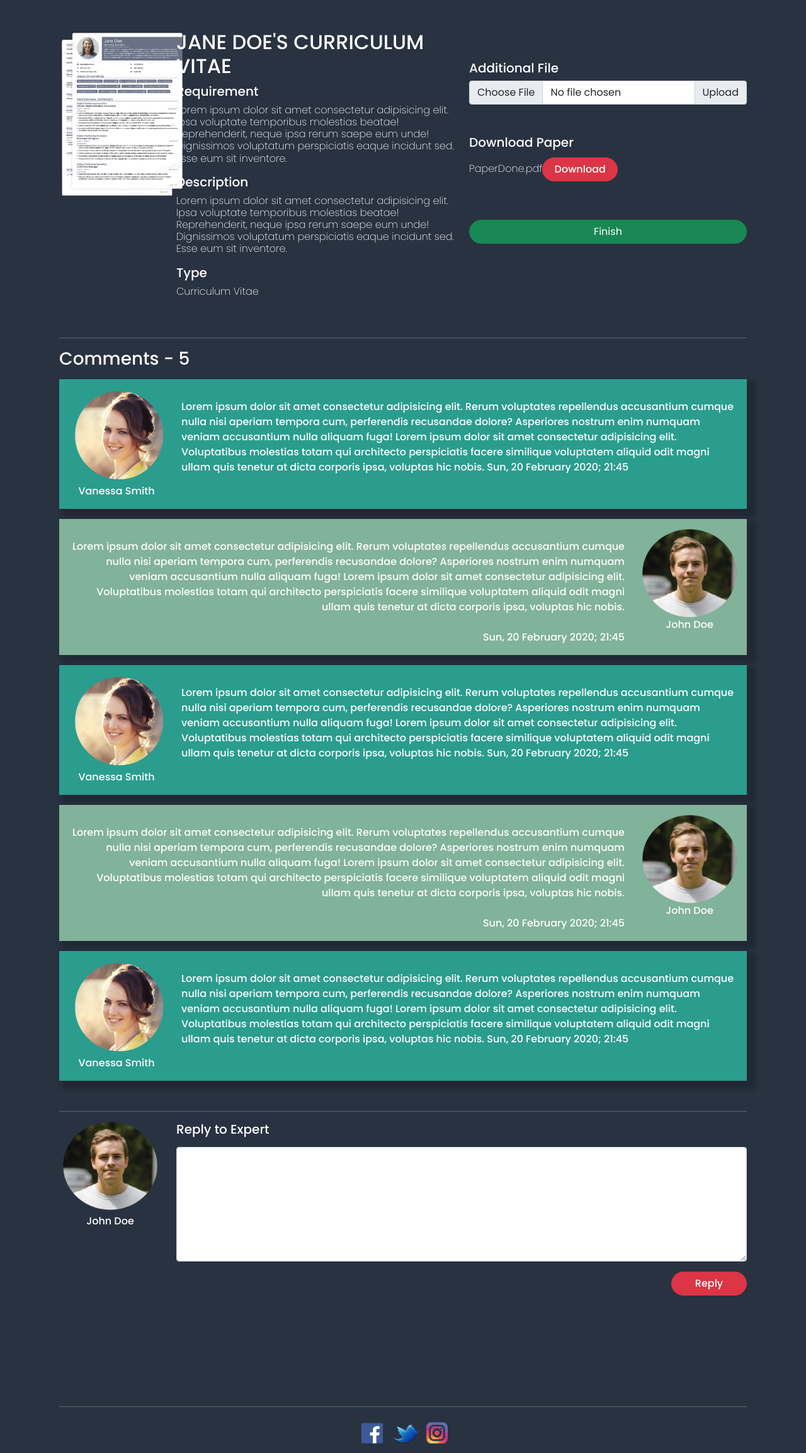
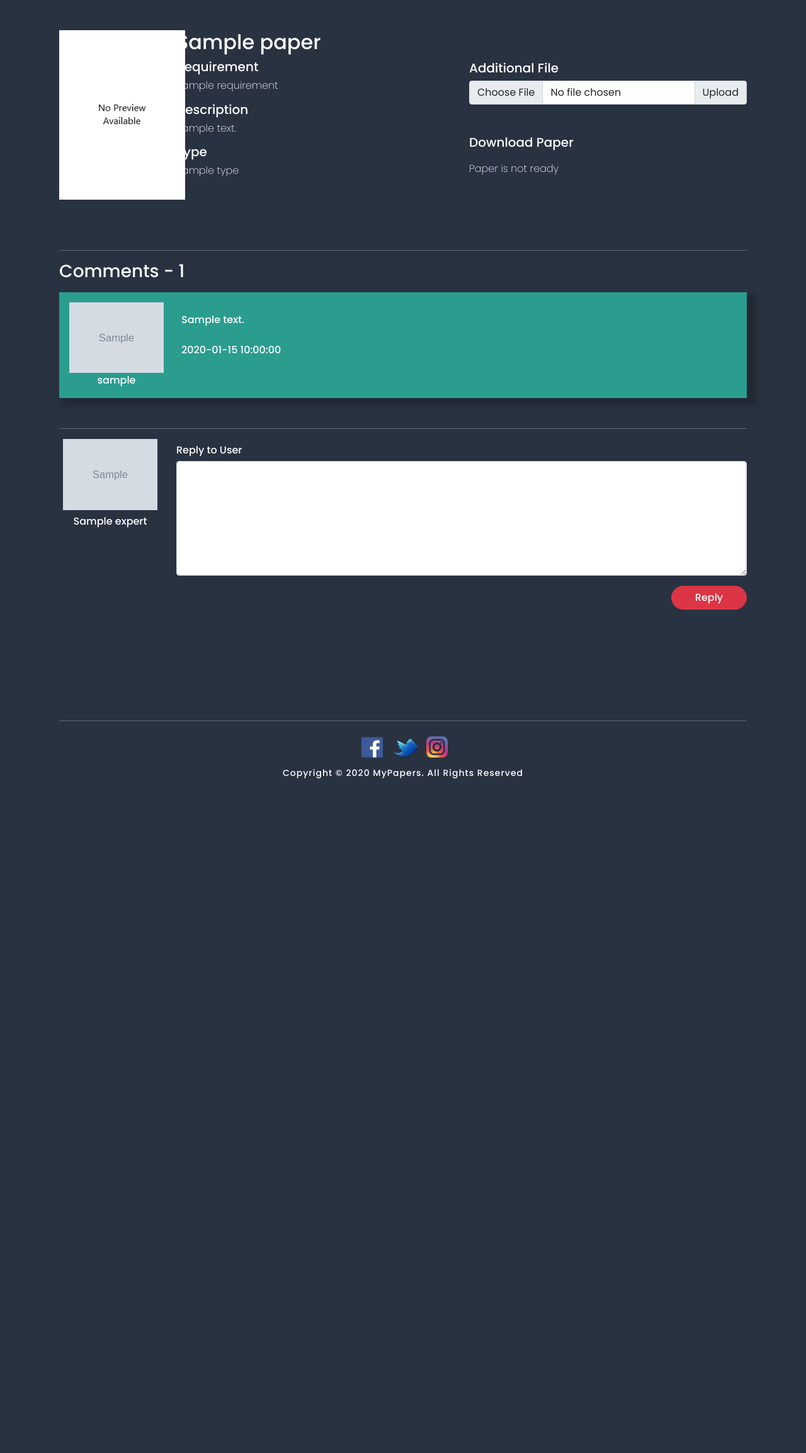
Before and after one commit to KalvinE14/MyPapers, a Laravel app: template MyPapers/resources/views/paper_detail.blade.php in a window 1280 px wide. Shown: the part 142-2449 px from the top of the page at 63% size. After the commit the page ends 1378 px from the top, so only its background shows below. Run offline with Laravel 8, Linux system fonts and the light colour scheme; the template is opened without the code that fills it: most values are stand-ins (such as "Sample title", 1, 10 or a date in 2020); grey boxes marked "Sample" are stand-in pictures; some libraries are stand-ins or nearby versions.

Commit message:
Add functionality for paper detail with comment

```diff
--- a/MyPapers/app/Comment.php
+++ b/MyPapers/app/Comment.php
@@ -7,6 +7,6 @@ use Illuminate\Database\Eloquent\Model;
 class Comment extends Model
 {
     protected $fillable = [
-        'comment'
+        'user_comment', 'expert_comment', 'paper_id', 'comment'
     ];
 }
--- a/MyPapers/resources/views/home/home_expert.blade.php
+++ b/MyPapers/resources/views/home/home_expert.blade.php
@@ -23,7 +23,7 @@
                                 </div>
                             </div>
                             <div class="col-md-4" style="text-align: right">
-                                <a class="btn" style="color: white">
+                                <a href="{{ route('paper_detail', $upcomingPaper->paper_id) }}" class="btn" style="color: white">
                                     <h5 style="margin-top: 50%">See More ></h5>
                                 </a>
                             </div>
--- a/MyPapers/resources/views/paper_detail.blade.php
+++ b/MyPapers/resources/views/paper_detail.blade.php
@@ -4,16 +4,20 @@
     <div class="container mt-5 mb-5">
         <div class="row">
             <div class="col-2">
-                <img src="{{url('assets/previewpaper1.png')}}" alt="" width="200px">
+                @if($paper->preview == null)
+                <img src="{{url('assets/nopreview.png')}}" alt="" width="200px">
+                @else
+                <img src="{{url('assets/' . $paper->preview)}}" alt="" width="200px">
+                @endif
             </div>
             <div class="col-5" style="font-weight: 500; font-family: 'Poppins', sans-serif; color: white;">
-                <h2>JANE DOE'S CURRICULUM VITAE</h2>
+                <h2>{{ $paper->title }}</h2>
                 <h5>Requirement</h5>
-                <h6 class="mb-3" style="font-weight: 100">Lorem ipsum dolor sit amet consectetur adipisicing elit. Ipsa voluptate temporibus molestias beatae! Reprehenderit, neque ipsa rerum saepe eum unde! Dignissimos voluptatum perspiciatis eaque incidunt sed. Esse eum sit inventore.</h6>
+                <h6 class="mb-3" style="font-weight: 100">{{ $paper->requirement }}</h6>
                 <h5>Description</h5>
-                <h6 class="mb-3" style="font-weight: 100">Lorem ipsum dolor sit amet consectetur adipisicing elit. Ipsa voluptate temporibus molestias beatae! Reprehenderit, neque ipsa rerum saepe eum unde! Dignissimos voluptatum perspiciatis eaque incidunt sed. Esse eum sit inventore.</h6>
+                <h6 class="mb-3" style="font-weight: 100">{{ $paper->description }}</h6>
                 <h5>Type</h5>
-                <h6 class="mb-3" style="font-weight: 100">Curriculum Vitae</h6>
+                <h6 class="mb-3" style="font-weight: 100">{{ $paper->type }}</h6>
             </div>
             <div class="col-5 mt-5" style="display: inline; font-weight: 500; font-family: 'Poppins', sans-serif; color: white;">
                 <h5>Additional File</h5>
@@ -23,15 +27,23 @@
                 </div>
                 <h5>Download Paper</h5>
                 <div class="row mb-5">
-                    <div class="col-3 mt-1">
-                        <span><h6 class="mb-4 mt-2" style="font-weight: 100; width: 40%;">PaperDone.pdf</h6></span>
+                    <div class="col-6 mt-1">
+                        @if($paper->preview == null)
+                        <span><h6 class="mb-4 mt-2" style="font-weight: 100; width: auto;">Paper is not ready</h6></span>
+                        @else
+                        <span><h6 class="mb-4 mt-2" style="font-weight: 100; width: 40%;">{{ $paper->preview }}</h6></span>
+                        @endif
                     </div>
-                    <div class="col-9">
+                    <div class="col-6">
+                        @if($paper->preview != null)
                         <span><button type="submit" class="btn btn-danger mt-1" style="width: 120px; border-radius: 50px; font-family: 'Poppins', sans-serif; font-weight: 500; color: white;">Download</button></span>
+                        @endif
                     </div>
                 </div>
+                @if($paper->preview != null)
+                <button type="button" class="btn btn-success" style="width: 100%; border-radius: 50px">Finish</button>
+                @endif
 
-                <button type="button" class="btn btn-success" style="width: 100%; border-radius: 50px">Finish</button>
             </div>
         </div>
     </div>
@@ -39,78 +51,72 @@
         <hr style="border-top: 1px solid white">
     </div>
     <div class="container" style="font-weight: 500; font-family: 'Poppins', sans-serif; color: white;">
-        <h3>Comments - 5</h3>
+        <h3>Comments - {{ $totalComment }}</h3>
     </div>
     <div class="container mb-5">
-        @php
-            $x = 0;
-        @endphp
-
-        @while ($x <= 4)
-            @if ($x % 2 == 0)
+        @foreach($comments as $comment)
+            @if(strcmp(Session::get('role'), "User") == 0)
+            @if($comment->expert_comment)
             <div class="container mt-3 mb-1 pt-3 pb-3 pl-3 pr-3" style="background: #2a9d8f; box-shadow: 10px 8px 8px 5px rgba(0, 0, 0, 0.2);">
-                    @if ($x % 2 == 0)
                 <div class="row">
                     <div class="col-2" style="text-align: center; font-weight: 500; font-family: 'Poppins', sans-serif; color: white;">
-                                <img class="ml-5" src="{{url('assets/profilepicture.png')}}" alt="" width="150px">
-                                Vanessa Smith
+                        <img class="ml-5" src="{{url('assets/' . $comment->expertPicture)}}" alt="" width="150px">
+                        {{ $comment->expertName }}
                     </div>
                     <div class="col-10 mt-3" style="font-weight: 500; font-family: 'Poppins', sans-serif; color: white;">
-                                Lorem ipsum dolor sit amet consectetur adipisicing elit. Rerum voluptates repellendus accusantium cumque nulla nisi aperiam tempora cum, perferendis recusandae dolore? Asperiores nostrum enim numquam veniam accusantium nulla aliquam fuga!
-                                Lorem ipsum dolor sit amet consectetur adipisicing elit. Voluptatibus molestias totam qui architecto perspiciatis facere similique voluptatem aliquid odit magni ullam quis tenetur at dicta corporis ipsa, voluptas hic nobis.
-                                Sun, 20 February 2020; 21:45
+                        {{ $comment->comment }}
+                        <br><br>
+                        {{ $comment->created_at }}
+                    </div>
                 </div>
             </div>
             @else
+            <div class="container mt-3 mb-1 pt-3 pb-3 pl-3 pr-3" style="background: #81b29a; box-shadow: 10px 8px 8px 5px rgba(0, 0, 0, 0.2);">
                 <div class="row">
                     <div class="col-10 mt-3" style="text-align: right; font-weight: 500; font-family: 'Poppins', sans-serif; color: white;">
-                                Lorem ipsum dolor sit amet consectetur adipisicing elit. Rerum voluptates repellendus accusantium cumque nulla nisi aperiam tempora cum, perferendis recusandae dolore? Asperiores nostrum enim numquam veniam accusantium nulla aliquam fuga!
-                                Lorem ipsum dolor sit amet consectetur adipisicing elit. Voluptatibus molestias totam qui architecto perspiciatis facere similique voluptatem aliquid odit magni ullam quis tenetur at dicta corporis ipsa, voluptas hic nobis.
+                        {{ $comment->comment }}
                         <br><br>
-                                Sun, 20 February 2020; 21:45
+                        {{ $comment->created_at }}
                     </div>
                     <div class="col-2" style="text-align: center; font-weight: 500; font-family: 'Poppins', sans-serif; color: white;">
-                                <img class="ml-5" src="{{url('assets/profilepicture2.png')}}" alt="" width="150px">
-                                John Doe
+                        <img class="ml-5" src="{{url('assets/' . $comment->userPicture)}}" alt="" width="150px">
+                        {{ $comment->userName }}
+                    </div>
                 </div>
             </div>
             @endif
+            @else
+            @if($comment->user_comment)
+            <div class="container mt-3 mb-1 pt-3 pb-3 pl-3 pr-3" style="background: #2a9d8f; box-shadow: 10px 8px 8px 5px rgba(0, 0, 0, 0.2);">
+                <div class="row">
+                    <div class="col-2" style="text-align: center; font-weight: 500; font-family: 'Poppins', sans-serif; color: white;">
+                        <img class="ml-5" src="{{url('assets/' . $comment->userPicture)}}" alt="" width="150px">
+                        {{ $comment->userName }}
+                    </div>
+                    <div class="col-10 mt-3" style="font-weight: 500; font-family: 'Poppins', sans-serif; color: white;">
+                        {{ $comment->comment }}
+                        <br><br>
+                        {{ $comment->created_at }}
+                    </div>
+                </div>
             </div>
             @else
             <div class="container mt-3 mb-1 pt-3 pb-3 pl-3 pr-3" style="background: #81b29a; box-shadow: 10px 8px 8px 5px rgba(0, 0, 0, 0.2);">
-                    @if ($x % 2 == 0)
-                        <div class="row">
-                            <div class="col-2" style="text-align: center; font-weight: 500; font-family: 'Poppins', sans-serif; color: white;">
-                                <img class="ml-5" src="{{url('assets/profilepicture.png')}}" alt="" width="150px">
-                                Vanessa Smith
-                            </div>
-                            <div class="col-10 mt-3" style="font-weight: 500; font-family: 'Poppins', sans-serif; color: white;">
-                                Lorem ipsum dolor sit amet consectetur adipisicing elit. Rerum voluptates repellendus accusantium cumque nulla nisi aperiam tempora cum, perferendis recusandae dolore? Asperiores nostrum enim numquam veniam accusantium nulla aliquam fuga!
-                                Lorem ipsum dolor sit amet consectetur adipisicing elit. Voluptatibus molestias totam qui architecto perspiciatis facere similique voluptatem aliquid odit magni ullam quis tenetur at dicta corporis ipsa, voluptas hic nobis.
-                                Sun, 20 February 2020; 21:45
-                            </div>
-                        </div>
-                    @else
                 <div class="row">
                     <div class="col-10 mt-3" style="text-align: right; font-weight: 500; font-family: 'Poppins', sans-serif; color: white;">
-                                Lorem ipsum dolor sit amet consectetur adipisicing elit. Rerum voluptates repellendus accusantium cumque nulla nisi aperiam tempora cum, perferendis recusandae dolore? Asperiores nostrum enim numquam veniam accusantium nulla aliquam fuga!
-                                Lorem ipsum dolor sit amet consectetur adipisicing elit. Voluptatibus molestias totam qui architecto perspiciatis facere similique voluptatem aliquid odit magni ullam quis tenetur at dicta corporis ipsa, voluptas hic nobis.
+                        {{ $comment->comment }}
                         <br><br>
-                                Sun, 20 February 2020; 21:45
+                        {{ $comment->created_at }}
                     </div>
                     <div class="col-2" style="text-align: center; font-weight: 500; font-family: 'Poppins', sans-serif; color: white;">
-                                <img class="ml-5" src="{{url('assets/profilepicture2.png')}}" alt="" width="150px">
-                                John Doe
+                        <img class="ml-5" src="{{url('assets/' . $comment->expertPicture)}}" alt="" width="150px">
+                        {{ $comment->expertName }}
+                    </div>
                 </div>
             </div>
             @endif
-                </div>
             @endif
-
-            @php
-                $x++;
-            @endphp
-        @endwhile
+        @endforeach
     </div>
     <div class="container">
         <hr style="border-top: 1px solid white">
@@ -118,16 +124,30 @@
     <div class="container">
         <div class="row">
             <div class="col-2" style="text-align: center; font-weight: 500; font-family: 'Poppins', sans-serif; color: white;">
-                <img class="ml-5" src="{{url('assets/profilepicture2.png')}}" alt="" width="150px"  style="round-shadow: 10px 8px 8px 5px rgba(0, 0, 0, 0.2);">
-                <h6 class="mt-2">John Doe</h6>
+                @if(strcmp(Session::get('role'), "User") == 0)
+                <img class="ml-5" src="{{url('assets/' . $user->profile_picture)}}" alt="" width="150px"  style="round-shadow: 10px 8px 8px 5px rgba(0, 0, 0, 0.2);">
+                <h6 class="mt-2">{{ $user->name }}</h6>
+                @else
+                <img class="ml-5" src="{{url('assets/' . $expert->profile_picture)}}" alt="" width="150px"  style="round-shadow: 10px 8px 8px 5px rgba(0, 0, 0, 0.2);">
+                <h6 class="mt-2">{{ $expert->name }}</h6>
+                @endif
             </div>
             <div class="col-10">
                 <div class="mb-3" style="font-weight: 500; font-family: 'Poppins', sans-serif; color: white;">
+                    @if(strcmp(Session::get('role'), "User") == 0)
                     <h5 class="mb-3">Reply to Expert</h5>
-                    <textarea class="form-control" id="exampleFormControlTextarea1" rows="7"></textarea>
+                    @else
+                    <h6 class="mt-2">Reply to User</h6>
+                    @endif
+                    <form action="{{ route('create_comment', request()->route('paper_id')) }}" method="post">
+                        @csrf
+                        <input name="expert_comment" type="hidden" value="false">
+                        <input name="user_comment" type="hidden" value="true">
+                        <textarea name="comment" class="form-control" id="exampleFormControlTextarea1" rows="7"></textarea>
                         <div style="text-align: right">
                             <button type="submit" class="btn btn-danger mt-3" style="width: 120px; border-radius: 50px; font-family: 'Poppins', sans-serif; font-weight: 500; color: white">Reply</button>
                         </div>
+                    </form>
                 </div>
             </div>
         </div>
--- a/MyPapers/resources/views/template/basic_template.blade.php
+++ b/MyPapers/resources/views/template/basic_template.blade.php
@@ -185,7 +185,13 @@
                     </div>
                     @endif
                     <div class="col mt-3">
+                        @if(strcmp(Session::get('role'), 'User') == 0)
+                        <a class="nav-item nav-link" href="{{ route('profile_user') }}" style="font-weight: 700; font-family: 'Poppins', sans-serif; color: white; letter-spacing: 2px;">{{ Session::get('username') }}</a>
+                        @elseif(strcmp(Session::get('role'), 'Expert') == 0)
+                        <a class="nav-item nav-link" href="{{ route('profile_expert') }}" style="font-weight: 700; font-family: 'Poppins', sans-serif; color: white; letter-spacing: 2px;">{{ Session::get('username') }}</a>
+                        @else
                         <p class="nav-item nav-link" style="font-weight: 700; font-family: 'Poppins', sans-serif; color: white; letter-spacing: 2px;">{{ Session::get('username') }}</p>
+                        @endif
                     </div>
                     <div class="col mt-3">
                         <a class="nav-item nav-link" href="{{ route('user_logout') }}" style="font-weight: 700; font-family: 'Poppins', sans-serif; color: white; letter-spacing: 2px;">Logout</a>
--- a/MyPapers/routes/web.php
+++ b/MyPapers/routes/web.php
@@ -60,9 +60,11 @@ Route::get('/paper/create_cv', 'PaperController@createCv')->name('create_paper_c
 Route::get('/paper/create_brochure', 'PaperController@createBrochure')->name('create_paper_brochure');
 Route::get('/paper/create_leaflet', 'PaperController@createLeaflet')->name('create_paper_leaflet');
 Route::post('/paper/create', 'PaperController@store')->name('create_paper');
-Route::get('/paper/paper_detail/{paper_id}/{user_id}', 'PaperController@showPaperDetail');
+Route::get('/paper/paper_detail/{paper_id}', 'PaperController@showPaperDetail')->name('paper_detail');
 Route::get('/paper/history', 'PaperController@showHistory')->name('paper_history');
 Route::get('/paper/accept/{paper_id}', 'PaperController@acceptOrder')->name('accept_order');
 Route::get('/paper/cancel/{paper_id}', 'PaperController@deletePaper')->name('cancel_order');
 
 Route::get('/download/{preview}', 'PaperController@downloadPaper')->name('download_paper');
+
+Route::post('/comment/create/{paper_id}', 'CommentController@createComment')->name('create_comment');
```
Also changed, not shown: MyPapers/app/Http/Controllers/CommentController.php (added, +34 -0 lines), MyPapers/app/Http/Controllers/PaperController.php (+104 -8 lines), MyPapers/app/Http/Controllers/UserController.php (+10 -4 lines), MyPapers/resources/views/home/home_user.blade.php (+5 -3 lines). Lines whose indentation alone changed are shown as unchanged.
